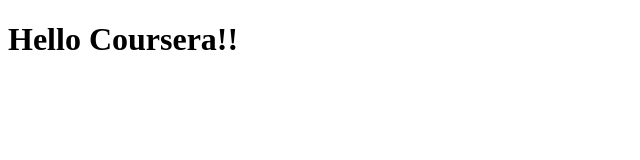
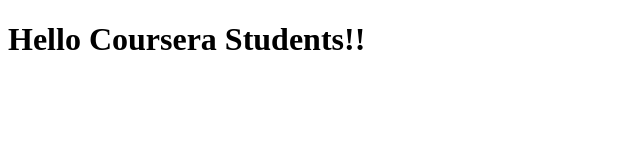
Before and after one commit to rbahety527/coursera, a plain HTML site: page index.html in a window 1280 px wide. Shown: the whole page, without its empty margins (0-640 px from the left). Drawn offline with Linux system fonts and the light colour scheme.

Commit message:
Update index.html
New changes

```diff
--- a/index.html
+++ b/index.html
@@ -5,6 +5,6 @@
 <title>Hello Coursera</title>
 </head>
 <body>
-<h1>Hello Coursera!!</h1>
+<h1>Hello Coursera Students!!</h1>
 </body>
 </html>
```
